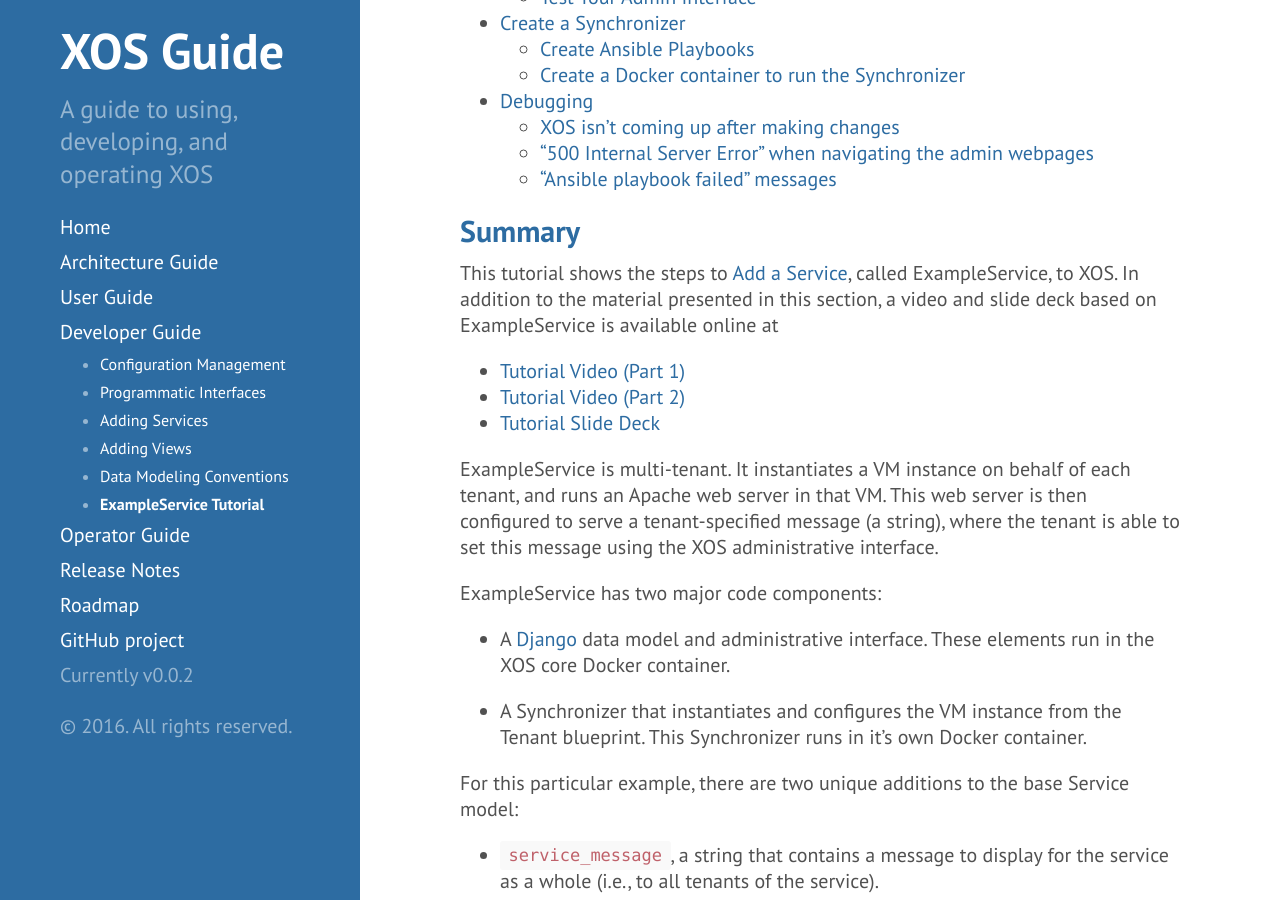
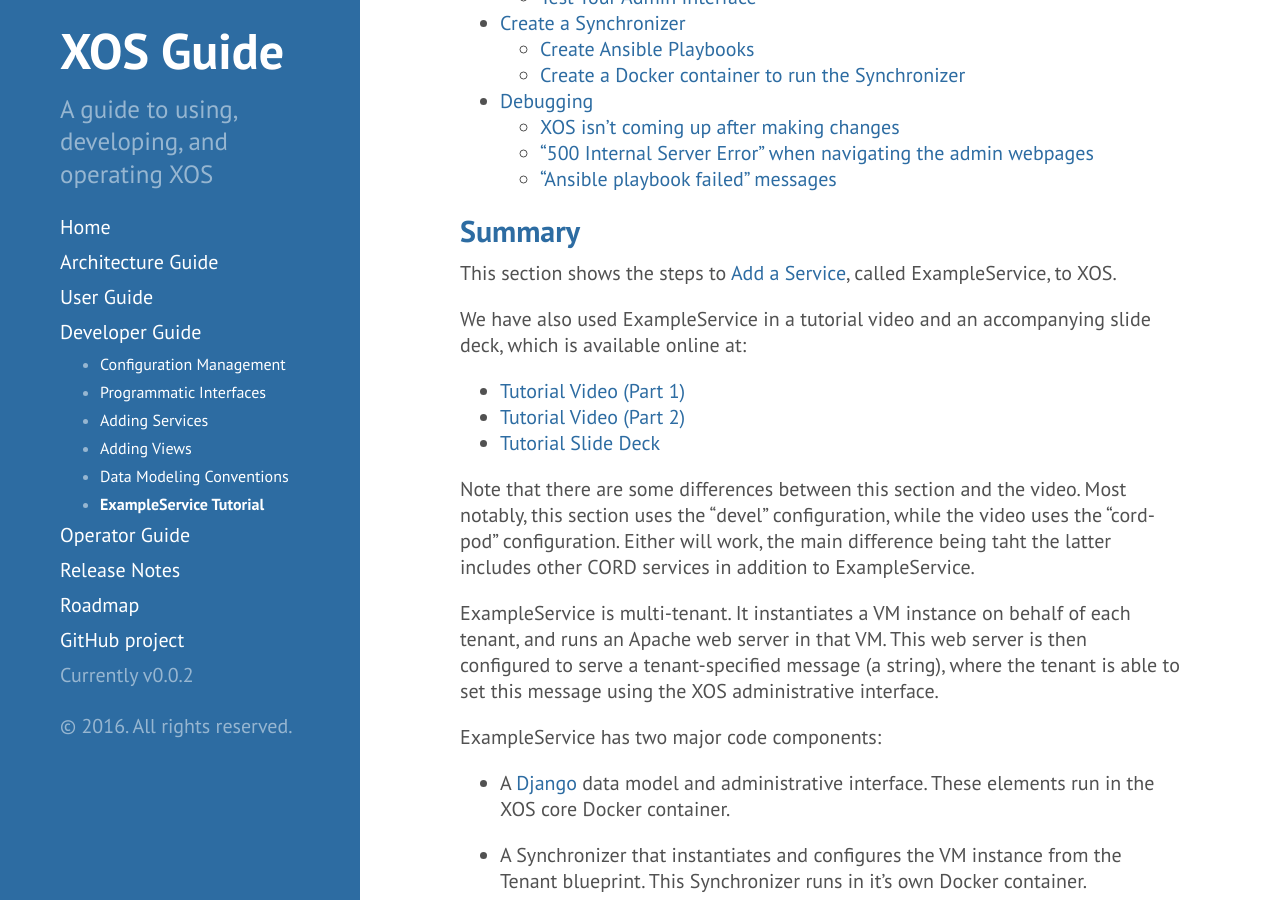
Before and after one commit to open-cloud/open-cloud.github.io.old, a Jekyll site: the page built from devguide_exampleservice.md, in a window 1280 px wide and 900 px high, scrolled down 416 px. Built offline with Jekyll 4.4.1, drawn with Linux system fonts in a browser that asks for light colours.

Commit message:
ExampleService vs Tutorial

```diff
--- a/devguide_exampleservice.md
+++ b/devguide_exampleservice.md
@@ -8,11 +8,21 @@ permalink: /devguide/exampleservice/
 
 ## Summary
 
-This tutorial shows the steps to [Add a Service](/devguide/addservice/), called ExampleService, to XOS. In addition to the material presented in this section, a video and slide deck based on ExampleService is available online at
+This section shows the steps to [Add a
+Service](/devguide/addservice/), called ExampleService, to XOS.
+
+We have also used ExampleService in a tutorial video and an
+accompanying slide deck, which is available online at:
 
  - [Tutorial Video (Part 1)](https://youtu.be/lRky2vxnYTI)
  - [Tutorial Video (Part 2)](https://youtu.be/-GaXnbdRx_w)
  - [Tutorial Slide Deck](http://guide.xosproject.org/XOS-Tutorial.pdf)
+
+Note that there are some differences between this section and the
+video. Most notably, this section uses the "devel" configuration,
+while the video uses the "cord-pod" configuration. Either will work,
+the main difference being taht the latter includes other CORD services
+in addition to ExampleService.
 
 ExampleService is multi-tenant. It instantiates a VM instance on behalf of each tenant, and runs an Apache web server in that VM. This web server is then configured to serve a tenant-specified message (a string), where the tenant is able to set this message using the XOS administrative interface.
 
```
